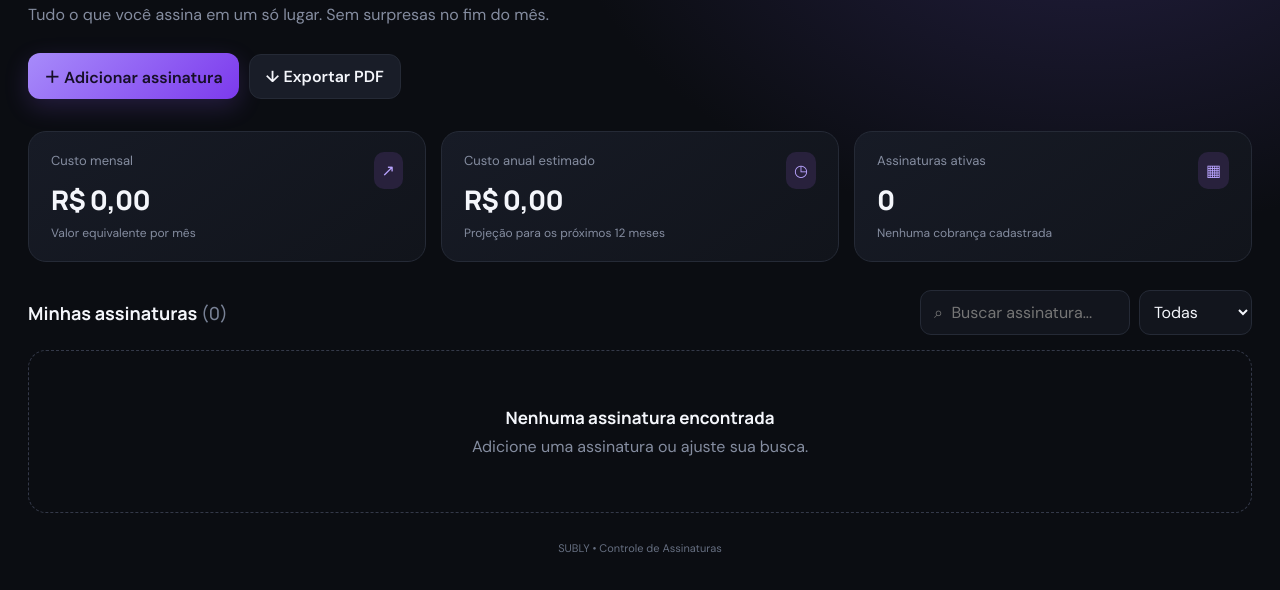
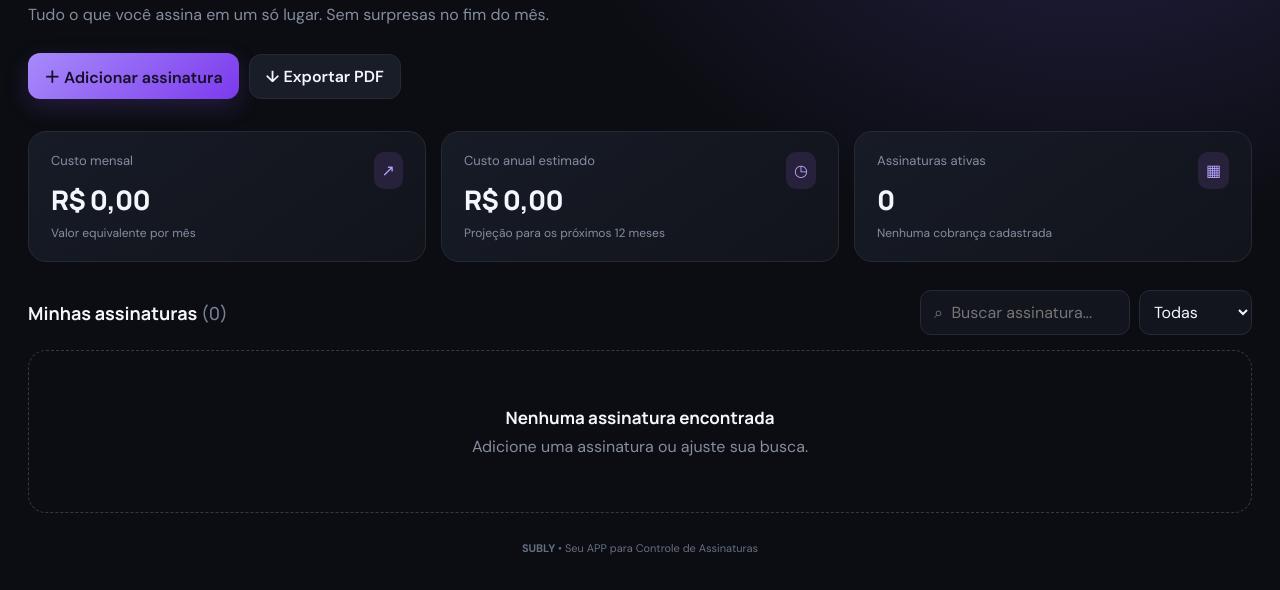
Before and after one commit to rsrodriguesop/subly, a plain HTML site: page index.html in a window 1280 px wide. Shown: the part 162-752 px from the top of the page. Drawn offline with Linux system fonts and the light colour scheme.

Commit message:
index.html

```diff
--- a/index.html
+++ b/index.html
@@ -27,7 +27,7 @@ h1{font:800 clamp(27px,4vw,38px) Manrope;margin:0 0 7px;letter-spacing:-1.2px}.s
 <section><h1>Suas assinaturas, <span style="color:#b9a4ff">sob controle.</span></h1><p class="sub">Tudo o que você assina em um só lugar. Sem surpresas no fim do mês.</p><div class="actions"><button class="btn primary" onclick="openModal()">＋ Adicionar assinatura</button><button class="btn" id="exportBtn" onclick="exportData()">↓ Exportar PDF</button></div></section>
 <section class="stats"><div class="stat"><span class="stat-icon">↗</span><div class="stat-label">Custo mensal</div><div class="stat-value" id="monthly">R$ 0,00</div><div class="stat-foot">Valor equivalente por mês</div></div><div class="stat"><span class="stat-icon">◷</span><div class="stat-label">Custo anual estimado</div><div class="stat-value" id="yearly">R$ 0,00</div><div class="stat-foot">Projeção para os próximos 12 meses</div></div><div class="stat"><span class="stat-icon">▦</span><div class="stat-label">Assinaturas ativas</div><div class="stat-value" id="count">0</div><div class="stat-foot" id="nextdue">Nenhuma cobrança cadastrada</div></div></section>
 <div class="toolbar"><h2>Minhas assinaturas <span id="totalLabel" style="color:#788195;font-weight:500"></span></h2><div class="filters"><input class="search" id="search" placeholder="⌕  Buscar assinatura..." oninput="render()"><select class="select" id="filter" onchange="render(true)"><option value="all">Todas</option><option value="active">Ativas</option><option value="paused">Pausadas</option></select></div></div>
-<section class="grid" id="cards"></section><div class="foot" id="foot">SUBLY • Controle de Assinaturas</div>
+<section class="grid" id="cards"></section><div class="foot" id="foot"><strong>SUBLY</strong> • Seu APP para Controle de Assinaturas</div>
 </main>
 <div class="modal-back" id="modal"><form class="modal" onsubmit="save(event)"><h3 id="modalTitle">Adicionar assinatura</h3><input type="hidden" id="editId"><div class="formgrid">
 <div class="field full"><label>Imagem do serviço (escolha da sua biblioteca ou adicione uma nova)</label><div class="picker" id="picker"></div><input id="logoFile" type="file" accept="image/*" hidden></div>
```
